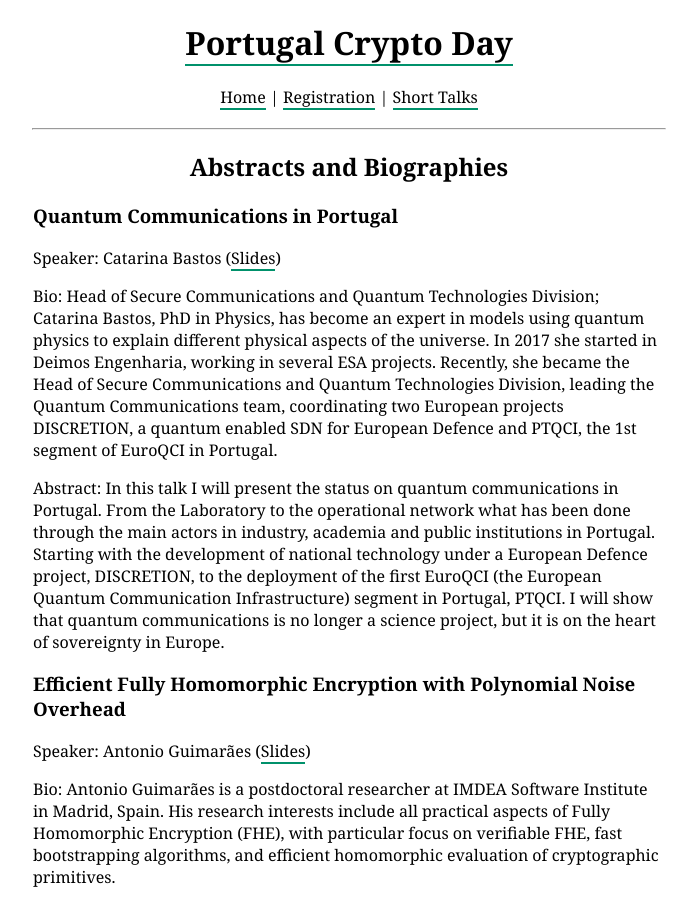
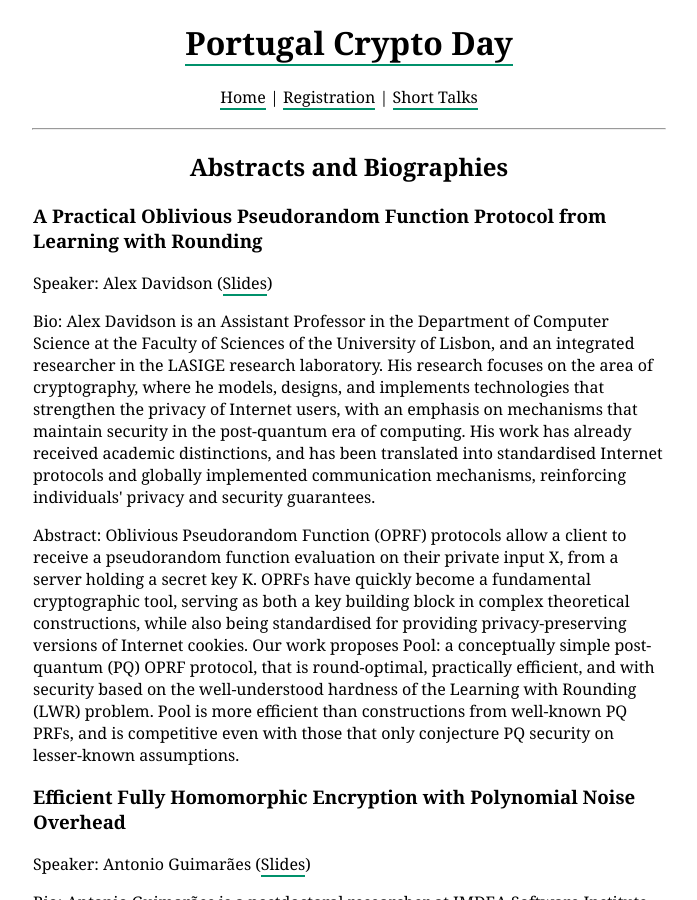
Before and after one commit to cryptoday-pt/cryptoday-pt.github.io, a Jekyll site: the page built from abstracts/index.html, in a window 1280 px wide and 900 px high. Shown: the whole window, without its empty margins (291-988 px from the left). Built offline with Jekyll 4.4.1, drawn with Linux system fonts in a browser that asks for light colours.

Commit message:
Replace Catarina's talk

```diff
--- a/abstracts/index.html
+++ b/abstracts/index.html
@@ -3,11 +3,11 @@ layout: default
 ---
 <h2>Abstracts and Biographies</h2>
 
-<section id="bastos"></section>
-<h3>Quantum Communications in Portugal</h3>
-<p>Speaker: Catarina Bastos (<a href="#">Slides</a>)</p>
-<p>Bio: Head of Secure Communications and Quantum Technologies Division; Catarina Bastos, PhD in Physics, has become an expert in models using quantum physics to explain different physical aspects of the universe. In 2017 she started in Deimos Engenharia, working in several ESA projects. Recently, she became the Head of Secure Communications and Quantum Technologies Division, leading the Quantum Communications team, coordinating two European projects DISCRETION, a quantum enabled SDN for European Defence and PTQCI, the 1st segment of EuroQCI in Portugal.</p>
-<p>Abstract: In this talk I will present the status on quantum communications in Portugal. From the Laboratory to the operational network what has been done through the main actors in industry, academia and public institutions in Portugal. Starting with the development of national technology under a European Defence project, DISCRETION, to the deployment of the first EuroQCI (the European Quantum Communication Infrastructure) segment in Portugal, PTQCI. I will show that quantum communications is no longer a science project, but it is on the heart of sovereignty in Europe.</p>
+<section id="davidson"></section>
+<h3>A Practical Oblivious Pseudorandom Function Protocol from Learning with Rounding</h3>
+<p>Speaker: Alex Davidson (<a href="#">Slides</a>)</p>
+<p>Bio: Alex Davidson is an Assistant Professor in the Department of Computer Science at the Faculty of Sciences of the University of Lisbon, and an integrated researcher in the LASIGE research laboratory. His research focuses on the area of cryptography, where he models, designs, and implements technologies that strengthen the privacy of Internet users, with an emphasis on mechanisms that maintain security in the post-quantum era of computing. His work has already received academic distinctions, and has been translated into standardised Internet protocols and globally implemented communication mechanisms, reinforcing individuals' privacy and security guarantees.</p>
+<p>Abstract: Oblivious Pseudorandom Function (OPRF) protocols allow a client to receive a pseudorandom function evaluation on their private input X, from a server holding a secret key K. OPRFs have quickly become a fundamental cryptographic tool, serving as both a key building block in complex theoretical constructions, while also being standardised for providing privacy-preserving versions of Internet cookies. Our work proposes Pool: a conceptually simple post-quantum (PQ) OPRF protocol, that is round-optimal, practically efficient, and with security based on the well-understood hardness of the Learning with Rounding (LWR) problem. Pool is more efficient than constructions from well-known PQ PRFs, and is competitive even with those that only conjecture PQ security on lesser-known assumptions.</p>
 
 <section id="guimaraes"></section>
 <h3>Efficient Fully Homomorphic Encryption with Polynomial Noise Overhead</h3>
--- a/index.html
+++ b/index.html
@@ -33,8 +33,8 @@ Portugal Crypto Day 2025 will take place in Porto at ISEP. This will be the seco
         </tr>
         <tr>
             <td>10:30</td>
-            <td><b><a href="https://cryptoday.pt/abstracts#bastos">Quantum Communications in Portugal</b></td>
-            <td><a href="https://pt.linkedin.com/in/catarina-cabral-bastos-phd-62a09854?trk=public_post_feed-actor-name">Catarina Bastos</a>, Deimos Engenharia</td>
+            <td><b><a href="https://cryptoday.pt/abstracts#davidson">A Practical Oblivious Pseudorandom Function Protocol from Learning with Rounding</b></td>
+            <td><a href="https://alxdavids.xyz">Alex Davidson</a>, FCUL</td>
         </tr>
         <tr>
             <td>11:10</td>
```
